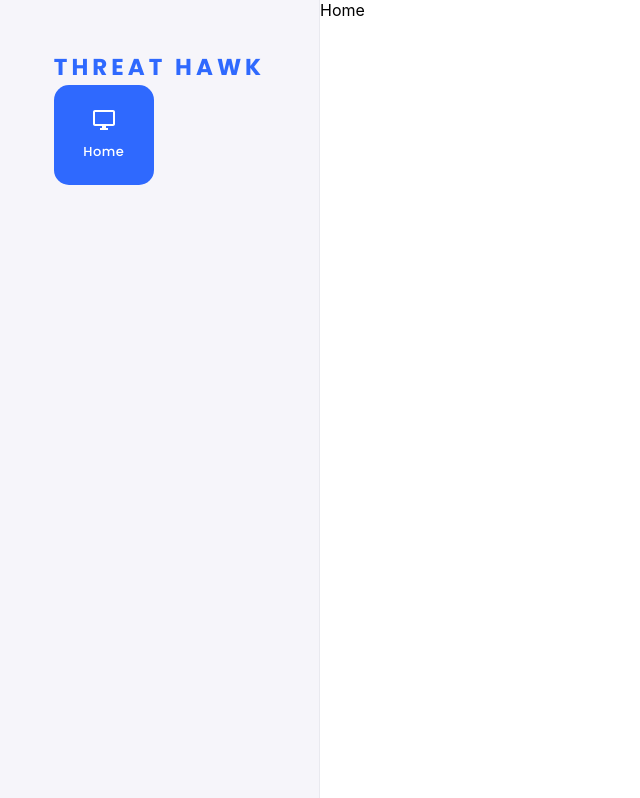
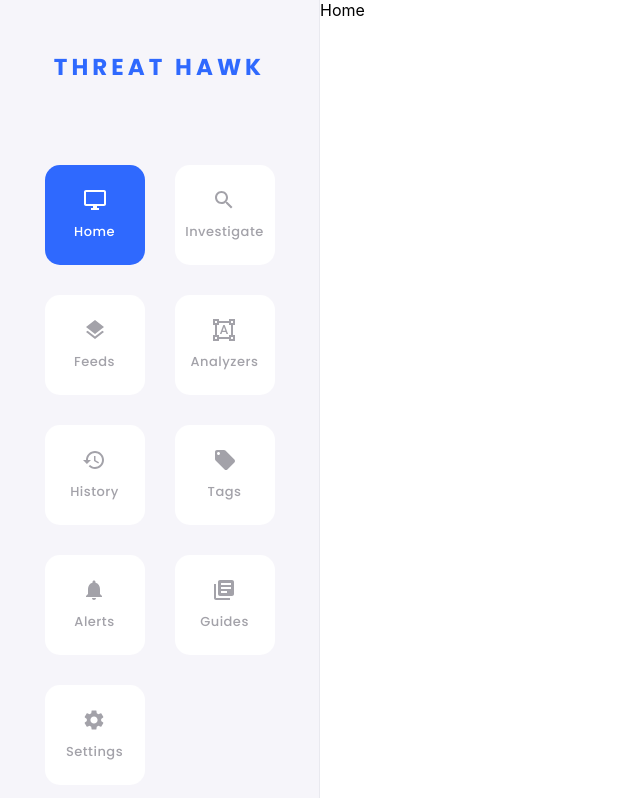
Before and after one commit to threathawkproject/frontend, a Next.js app: page /dashboard in a window 1280 px wide. Shown: the whole page, without its empty margins (0-640 px from the left). Built offline with nearby package versions, Linux system fonts and the light colour scheme.

Commit message:
sidebar complete

```diff
--- a/components/buttons/sidebar-button.js
+++ b/components/buttons/sidebar-button.js
@@ -1,12 +1,18 @@
 import React from "react";
 import { IconButton, Typography, Box, Stack } from "@mui/material";
-import { FontAwesomeIcon } from "@fortawesome/react-fontawesome";
+import { useRouter } from "next/router";
 
 export const SidebarButton = (props) => {
-  const { Icon, title, ...other } = props;
+  const { Icon, title, selected, route, ...other } = props;
+  const router = useRouter();
+  const handleClick = () => {
+    console.log("Clicked");
+    router.push(route);
+  };
   return (
     <IconButton
-      style={{
+      onClick={handleClick}
+      sx={{
         display: "flex",
         fledDirection: "column",
         justifyContent: "center",
@@ -14,10 +20,15 @@ export const SidebarButton = (props) => {
         padding: "4px",
         width: 100,
         height: 100,
-        backgroundColor: "#2F69FE",
+        backgroundColor: selected ? "#2F69FE" : "#FFFFFF",
         borderRadius: "15px",
         color: "white",
         fontWeight: 600,
+        color: selected ? "#FFFFFF" : "#A3A2A9",
+        "&:hover": {
+          backgroundColor: "#2F69FE",
+          color: "white",
+        },
       }}
     >
       <Stack alignItems={"center"}>
--- a/components/layout/sidebars/sidebar-dashboard.js
+++ b/components/layout/sidebars/sidebar-dashboard.js
@@ -1,49 +1,67 @@
 import React from "react";
 import { Box, Typography, Grid } from "@mui/material";
 import { SidebarButton } from "../../buttons/sidebar-button";
-import threatHawkLogoWhite from "../../images/threatHawkLogoWhite.svg";
-import Image from "next/image";
-import DesktopWindowsOutlinedIcon from "@mui/icons-material/DesktopWindowsOutlined";
-import { DashboardCustomizeOutlined } from "@mui/icons-material";
+import { useRouter } from "next/router";
+import {
+  DesktopWindowsOutlined,
+  Search,
+  Layers,
+  FormatShapes,
+  History,
+  LocalOffer,
+  Notifications,
+  LibraryBooks,
+  Settings,
+} from "@mui/icons-material";
 const menuItems = [
   {
     title: "Home",
-    icon: DesktopWindowsOutlinedIcon,
+    icon: DesktopWindowsOutlined,
+    route: "/dashboard",
   },
   {
     title: "Investigate",
-    icon: DesktopWindowsOutlinedIcon,
+    icon: Search,
+    route: "/dashboard/investigate",
   },
   {
     title: "Feeds",
-    icon: DesktopWindowsOutlinedIcon,
+    icon: Layers,
+    route: "/dashboard/feeds",
   },
   {
     title: "Analyzers",
-    icon: DesktopWindowsOutlinedIcon,
+    icon: FormatShapes,
+    route: "/dashboard/analyzers",
   },
   {
     title: "History",
-    icon: DesktopWindowsOutlinedIcon,
+    icon: History,
+    route: "/dashboard/history",
   },
   {
     title: "Tags",
-    icon: DesktopWindowsOutlinedIcon,
+    icon: LocalOffer,
+    route: "/dashboard/tags",
   },
   {
     title: "Alerts",
-    icon: DesktopWindowsOutlinedIcon,
+    icon: Notifications,
+    route: "/dashboard/alerts",
   },
   {
     title: "Guides",
-    icon: DesktopWindowsOutlinedIcon,
+    icon: LibraryBooks,
+    route: "/dashboard/guides",
   },
   {
     title: "Settings",
-    icon: DesktopWindowsOutlinedIcon,
+    icon: Settings,
+    route: "/dashboard/settings",
   },
 ];
 export const SidebarDashboard = () => {
+  const router = useRouter();
   return (
     <Box
       sx={{
@@ -76,22 +94,29 @@ export const SidebarDashboard = () => {
             threat hawk
           </Typography>
         </Box>
-        <Grid
-          container
+        <Box
           sx={{
             marginTop: "80px",
+            display: "grid",
+            gridTemplateColumns: "auto auto",
+            rowGap: "30px",
+            columnGap: "30px",
           }}
           spacing={{ xs: 2 }}
         >
-          <Grid item xs={6} key={0} sx={{ width: 100, height: 100 }}>
-            <SidebarButton Icon={DesktopWindowsOutlinedIcon} title={"Home"} />
-          </Grid>
-          {/* {menuItems.map((item, index) => {
+          {menuItems.map((item, index) => {
             return (
-
+              <Box xs={6} key={index} sx={{ width: 100, height: 100 }}>
+                <SidebarButton
+                  selected={router.asPath === item.route ? true : false}
+                  Icon={item.icon}
+                  title={item.title}
+                  route={item.route}
+                />
+              </Box>
             );
-          })} */}
-        </Grid>
+          })}
+        </Box>
       </Box>
     </Box>
   );
```
